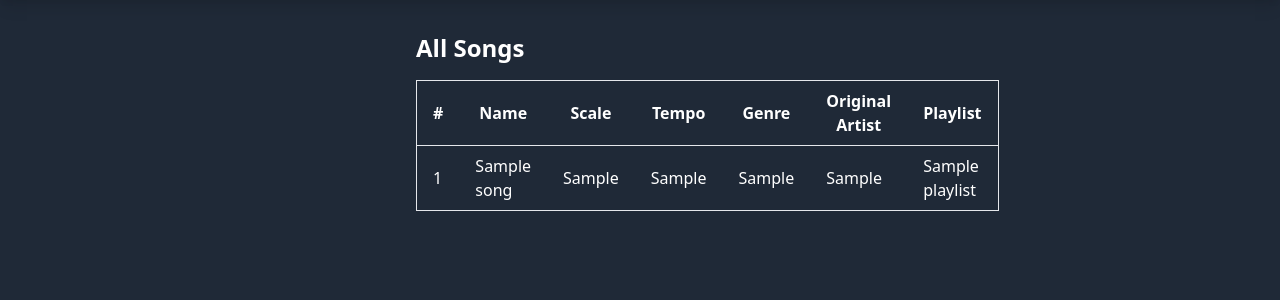
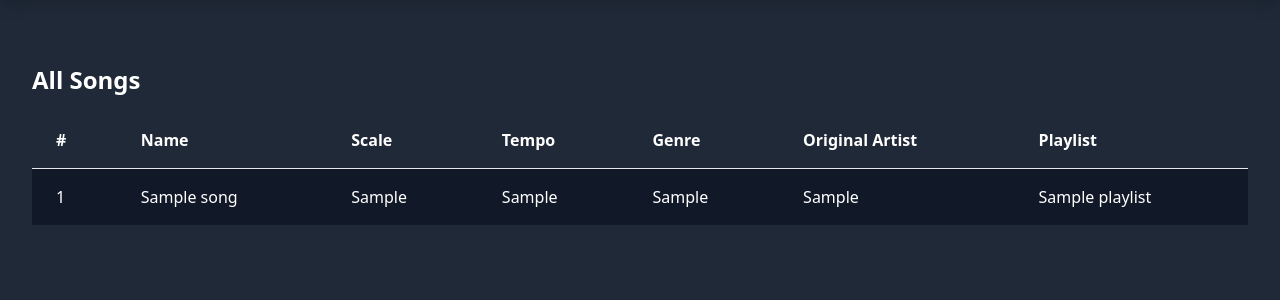
Before and after one commit to sprajwal11/Playlist_Manager, a Flask app: page /all_songs in a window 1280 px wide. Shown: the part 64-364 px from the top of the page. Run offline with Flask 3, Linux system fonts and the light colour scheme; a user stored in the database is signed in; tables that the repository leaves empty hold one stand-in row (values such as "Sample post"); parts of the project's set-up code (start-up, migrations or seed data) failed here and were passed over; some libraries are stand-ins or nearby versions.

Commit message:
updated css

```diff
--- a/music/templates/add_song.html
+++ b/music/templates/add_song.html
@@ -29,7 +29,7 @@ Edit Song - Playlist Manager
             <label class="block font-medium text-white">Original Artist</label>
             {{ form.original_artist(class="block w-full px-4 py-2 border rounded-lg text-black") }}
         </div>
-        <button class="bg-blue-500 text-white px-4 py-2 rounded-lg hover:bg-blue-600" type="submit">Update Song</button>
+        <button class="bg-blue-500 text-white px-4 py-2 rounded-lg hover:bg-blue-600" type="submit">Add Song</button>
     </form>
 </div>
 {% endblock %}
--- a/music/templates/all_songs.html
+++ b/music/templates/all_songs.html
@@ -5,30 +5,30 @@ All Songs - Playlist Manager
 {% endblock %}
 
 {% block content %}
-<div class="max-w-md mx-auto">
+<div class="container mx-auto px-4 mt-8">
     <h1 class="text-2xl font-semibold mb-4">All Songs</h1>
-    <table class="mt-4 w-full border">
+    <table class="w-full table-auto bg-gray-900 text-white rounded">
         <thead>
             <tr class="bg-gray-800 text-white">
-                <th class="py-2 px-4">#</th>
-                <th class="py-2 px-4">Name</th>
-                <th class="py-2 px-4">Scale</th>
-                <th class="py-2 px-4">Tempo</th>
-                <th class="py-2 px-4">Genre</th>
-                <th class="py-2 px-4">Original Artist</th>
-                <th class="py-2 px-4">Playlist</th>
+                <th class="py-4 px-6 text-left font-bold">#</th>
+                <th class="py-4 px-6 text-left font-bold">Name</th>
+                <th class="py-4 px-6 text-left font-bold">Scale</th>
+                <th class="py-4 px-6 text-left font-bold">Tempo</th>
+                <th class="py-4 px-6 text-left font-bold">Genre</th>
+                <th class="py-4 px-6 text-left font-bold">Original Artist</th>
+                <th class="py-4 px-6 text-left font-bold">Playlist</th>
             </tr>
         </thead>
         <tbody>
             {% for song in songs %}
-            <tr class="border-t">
-                <td class="py-2 px-4">{{ loop.index }}</td>
-                <td class="py-2 px-4">{{ song.name }}</td>
-                <td class="py-2 px-4">{{ song.scale }}</td>
-                <td class="py-2 px-4">{{ song.tempo }}</td>
-                <td class="py-2 px-4">{{ song.genre }}</td>
-                <td class="py-2 px-4">{{ song.original_artist }}</td>
-                <td class="py-2 px-4">{{ song.playlist.name }}</td>
+            <tr class="border-t hover:bg-gray-800 hover:text-white transition-colors duration-300">
+                <td class="border-b border-gray-800 py-4 px-6">{{ loop.index }}</td>
+                <td class="border-b border-gray-800 py-4 px-6">{{ song.name }}</td>
+                <td class="border-b border-gray-800 py-4 px-6">{{ song.scale }}</td>
+                <td class="border-b border-gray-800 py-4 px-6">{{ song.tempo }}</td>
+                <td class="border-b border-gray-800 py-4 px-6">{{ song.genre }}</td>
+                <td class="border-b border-gray-800 py-4 px-6">{{ song.original_artist }}</td>
+                <td class="border-b border-gray-800 py-4 px-6">{{ song.playlist.name }}</td>
             </tr>
             {% endfor %}
         </tbody>
```
Also changed, not shown: music/templates/playlist.html (+17 -17 lines), music/templates/playlists.html (+16 -16 lines).
